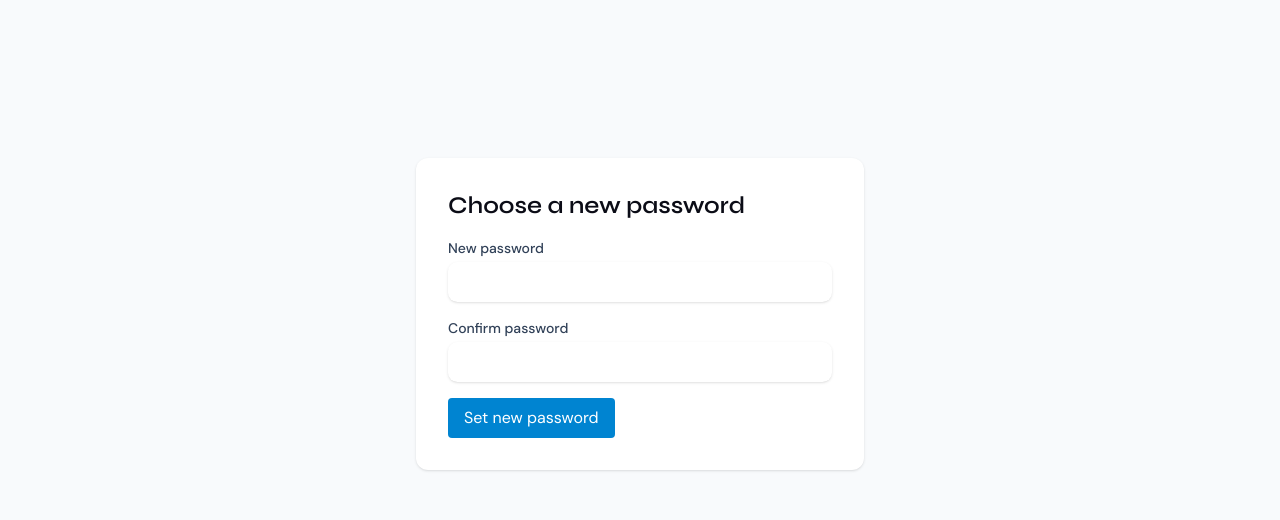
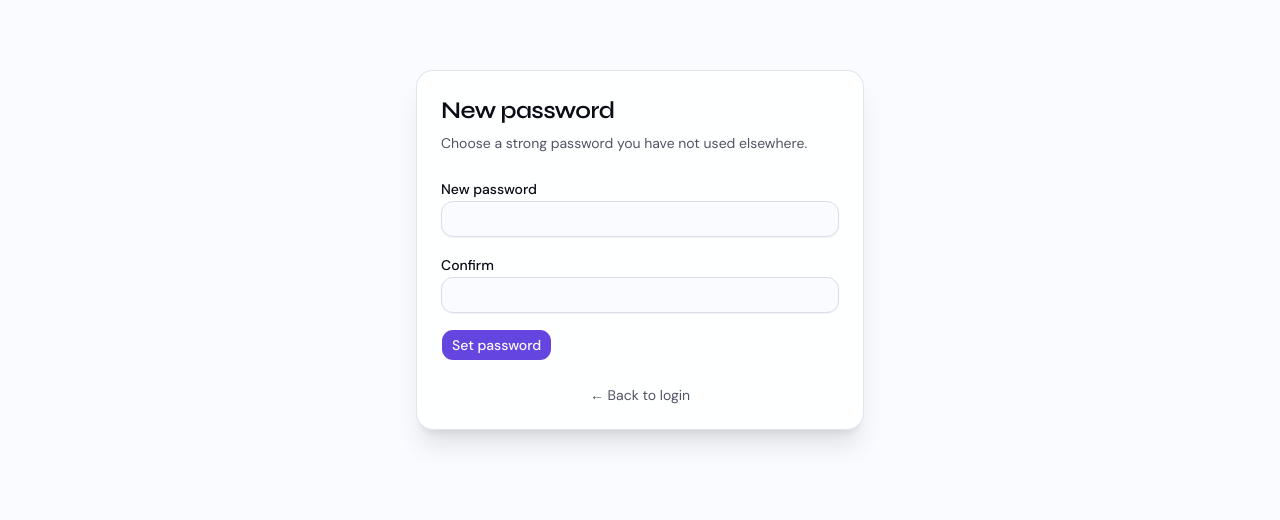
Before and after one commit to aparajitaks/golf-rewards-app, a Next.js app: page /reset-password in a window 1280 px wide. Shown: the part 151-671 px from the top of the page. Built offline with nearby package versions, Linux system fonts and the light colour scheme; no server answers.

Commit message:
Update reset password page

```diff
--- a/app/reset-password/page.tsx
+++ b/app/reset-password/page.tsx
@@ -1,23 +1,41 @@
 "use client";
-import React, { useEffect, useState } from 'react';
-import { useRouter, useSearchParams } from 'next/navigation';
-import { getBrowserSupabase } from '@/lib/supabase';
+
+import React, { useEffect, useState } from "react";
+import { useRouter, useSearchParams } from "next/navigation";
+import Link from "next/link";
+import { getBrowserSupabase } from "@/lib/supabase";
+import { Button } from "@/components/ui/button";
+import { Input } from "@/components/ui/input";
+import { Label } from "@/components/ui/label";
+import { Card, CardContent, CardDescription, CardHeader, CardTitle } from "@/components/ui/card";
 
 export default function ResetPasswordPage() {
   const router = useRouter();
   const params = useSearchParams();
-  const [password, setPassword] = useState('');
-  const [confirm, setConfirm] = useState('');
+  const [password, setPassword] = useState("");
+  const [confirm, setConfirm] = useState("");
   const [message, setMessage] = useState<string | null>(null);
   const [error, setError] = useState<string | null>(null);
   const [loading, setLoading] = useState(false);
+  const [sessionReady, setSessionReady] = useState(false);
 
-  // The reset link usually includes an access token in the URL which supabase will exchange
-  // and store in the cookie automatically on redirect. We only need to call updateUser.
   useEffect(() => {
-    // If there's an error param in the URL, show it.
-    const err = params?.get('error_description') || params?.get('error');
+    const err = params?.get("error_description") || params?.get("error");
     if (err) setError(err);
+  }, [params]);
+
+  useEffect(() => {
+    (async () => {
+      const code = params?.get("code");
+      if (!code) {
+        setSessionReady(true);
+        return;
+      }
+      const supabase = getBrowserSupabase();
+      const { error } = await supabase.auth.exchangeCodeForSession(code);
+      if (error) setError(error.message);
+      setSessionReady(true);
+    })();
   }, [params]);
 
   async function handleSubmit(e: React.FormEvent) {
@@ -27,57 +45,63 @@ export default function ResetPasswordPage() {
     setMessage(null);
 
     if (!password) {
-      setError('Please enter a new password.');
+      setError("Please enter a new password.");
       setLoading(false);
       return;
     }
     if (password !== confirm) {
-      setError('Passwords do not match.');
+      setError("Passwords do not match.");
       setLoading(false);
       return;
     }
 
     try {
       const supabase = getBrowserSupabase();
-      // updateUser will set the new password for the currently authenticated user
-      const { data, error } = await supabase.auth.updateUser({ password });
+      const { error } = await supabase.auth.updateUser({ password });
       if (error) throw error;
-
-      setMessage('Password updated — you can now sign in with your new password. Redirecting to login...');
-      setTimeout(() => router.replace('/login'), 1400);
-    } catch (err: any) {
-      setError(err.message ?? String(err));
+      setMessage("Password updated. Redirecting to login…");
+      setTimeout(() => router.replace("/login"), 1200);
+    } catch (err: unknown) {
+      setError(err instanceof Error ? err.message : String(err));
     } finally {
       setLoading(false);
     }
   }
 
   return (
-    <div className="min-h-screen flex items-center justify-center bg-slate-50">
-      <div className="w-full max-w-md bg-white rounded-lg shadow p-8">
-        <h1 className="text-2xl font-semibold mb-4">Choose a new password</h1>
-
-        <form onSubmit={handleSubmit} className="space-y-4">
-          <div>
-            <label className="block text-sm font-medium text-slate-700">New password</label>
-            <input value={password} onChange={(e) => setPassword(e.target.value)} type="password" required className="mt-1 block w-full rounded-md border-gray-200 shadow-sm focus:ring-2 focus:ring-sky-500 p-2" />
-          </div>
-
-          <div>
-            <label className="block text-sm font-medium text-slate-700">Confirm password</label>
-            <input value={confirm} onChange={(e) => setConfirm(e.target.value)} type="password" required className="mt-1 block w-full rounded-md border-gray-200 shadow-sm focus:ring-2 focus:ring-sky-500 p-2" />
-          </div>
-
-          {error && <div className="text-sm text-red-600">{error}</div>}
-          {message && <div className="text-sm text-emerald-600">{message}</div>}
-
-          <div>
-            <button className="inline-flex items-center px-4 py-2 bg-sky-600 text-white rounded hover:bg-sky-700" disabled={loading}>
-              {loading ? 'Updating...' : 'Set new password'}
-            </button>
-          </div>
-        </form>
-      </div>
+    <div className="flex min-h-[calc(100vh-8rem)] items-center justify-center px-4 py-12">
+      <Card className="w-full max-w-md border-border/80 shadow-xl">
+        <CardHeader>
+          <CardTitle className="font-heading text-2xl">New password</CardTitle>
+          <CardDescription>Choose a strong password you have not used elsewhere.</CardDescription>
+        </CardHeader>
+        <CardContent>
+          {!sessionReady ? (
+            <p className="text-sm text-muted-foreground">Preparing secure session…</p>
+          ) : (
+            <form onSubmit={handleSubmit} className="space-y-4">
+              <div className="space-y-2">
+                <Label htmlFor="password">New password</Label>
+                <Input id="password" value={password} onChange={(e) => setPassword(e.target.value)} type="password" required autoComplete="new-password" />
+              </div>
+              <div className="space-y-2">
+                <Label htmlFor="confirm">Confirm</Label>
+                <Input id="confirm" value={confirm} onChange={(e) => setConfirm(e.target.value)} type="password" required autoComplete="new-password" />
+              </div>
+              {error && <p className="text-sm text-destructive">{error}</p>}
+              {message && <p className="text-sm text-emerald-600 dark:text-emerald-400">{message}</p>}
+              <Button type="submit" disabled={loading}>
+                {loading ? "Updating…" : "Set password"}
+              </Button>
+            </form>
+          )}
+          <p className="mt-6 text-center text-sm text-muted-foreground">
+            <Link href="/login" className="hover:text-foreground">
+              ← Back to login
+            </Link>
+          </p>
+        </CardContent>
+      </Card>
     </div>
   );
 }
```
